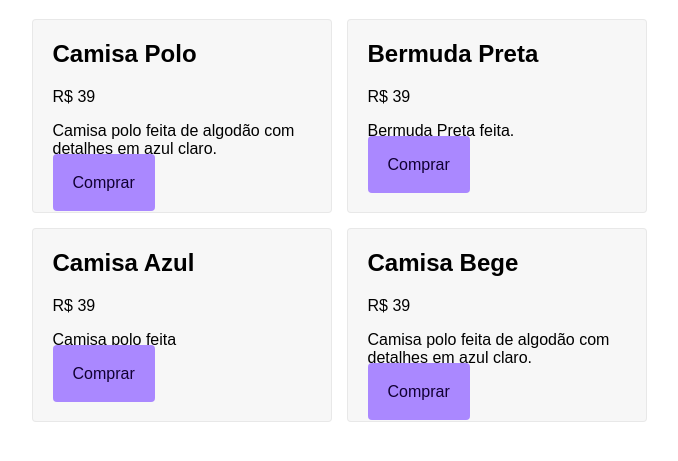
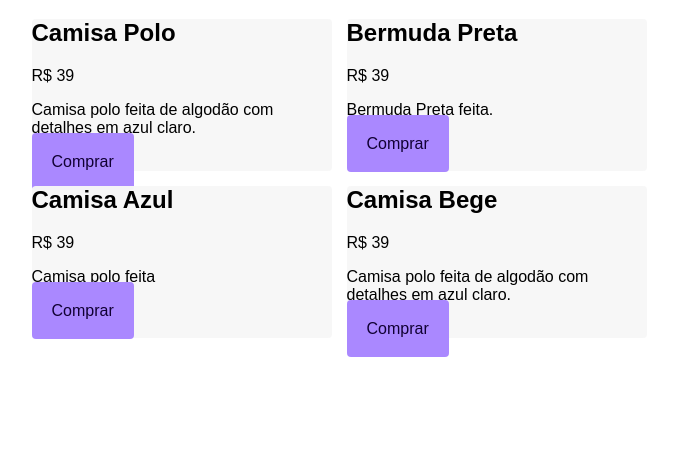
Before and after one commit to viniciussiIva/Origamid, a plain HTML site: page HTML e CSS/09- top-right-bottom-left/index.html in a window 1280 px wide. Shown: the part 61-522 px from the top of the page, without its empty margins (301-979 px from the left). Drawn offline with Linux system fonts and the light colour scheme.

Commit message:
Update style.css

```diff
--- a/HTML e CSS/09- top-right-bottom-left/style.css
+++ b/HTML e CSS/09- top-right-bottom-left/style.css
@@ -18,8 +18,6 @@ h2 {
 }
 .item {
   background: #f7f7f7f7;
-  border: 1px solid #e7e7e7e7;
-  padding: 20px;
   border-radius: 4px;
 }
 
```
